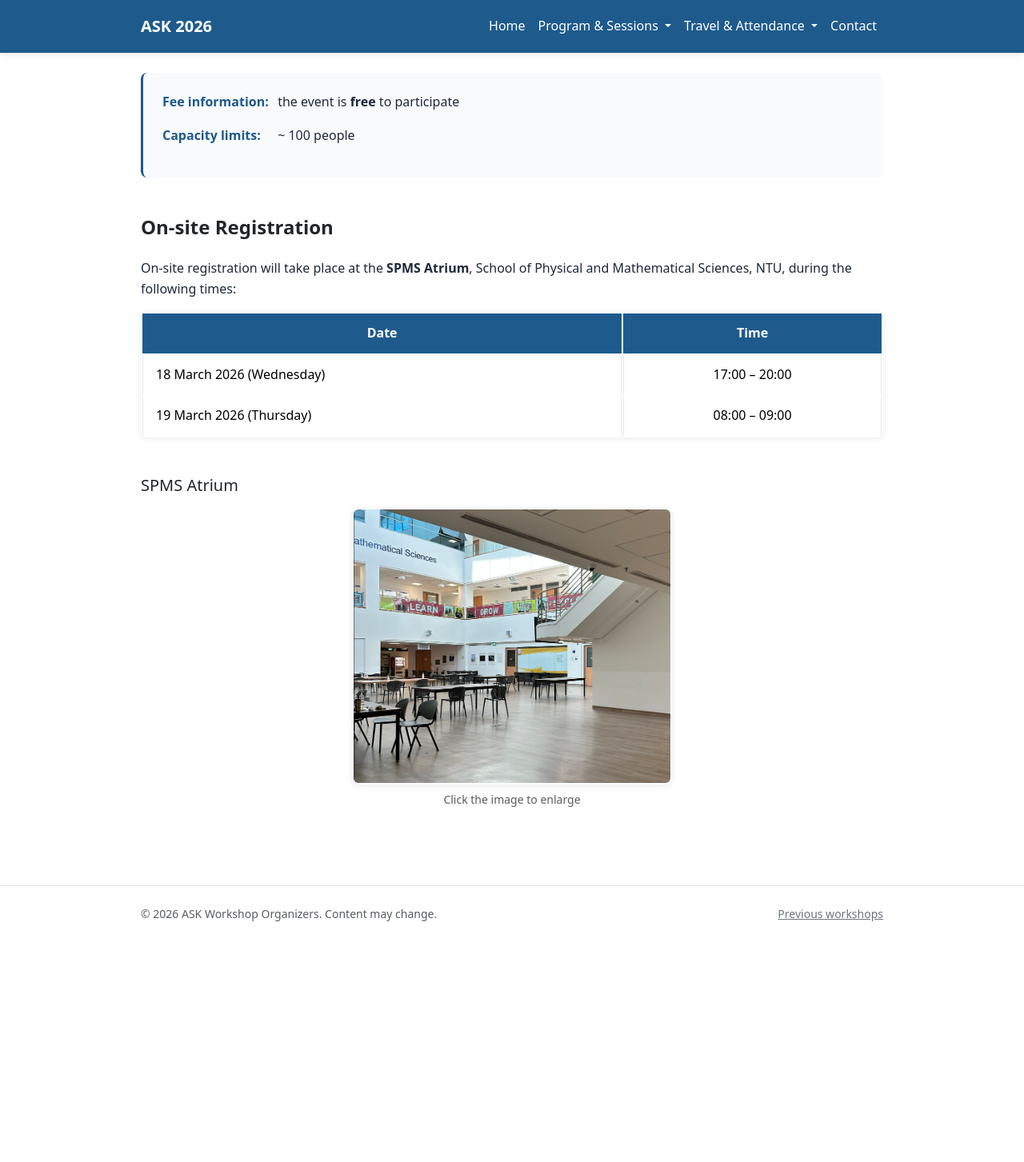
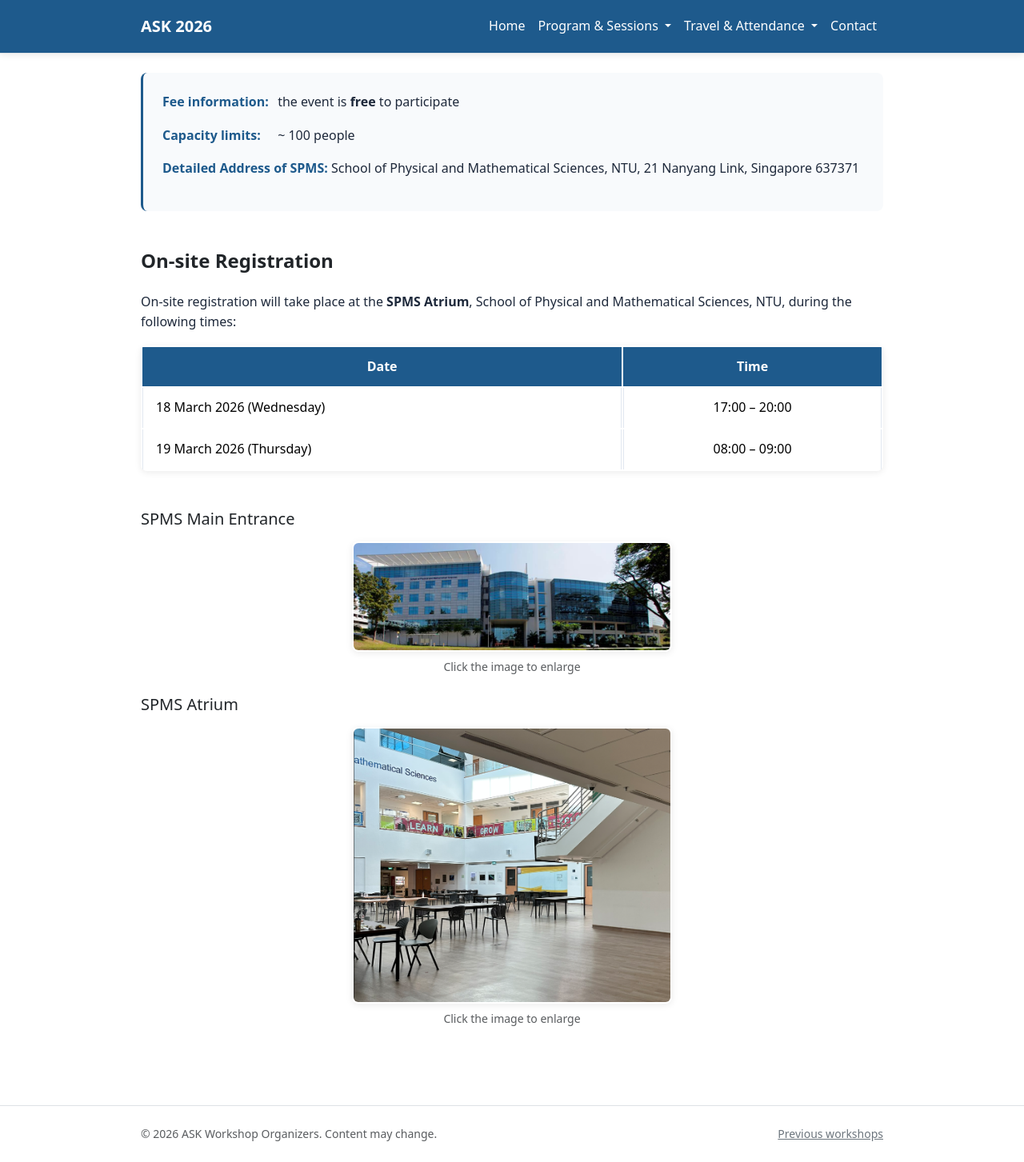
Before and after one commit to ask2026/ask2026.github.io, a Jekyll site: the page built from registration.md, in a window 1280 px wide. Shown: the whole page at 80% size. Built offline with Jekyll 4.4.1, drawn with Linux system fonts in a browser that asks for light colours; before the commit the page ends 1179 px from its top, so only the background shows below that.

Commit message:
update program.md and registration.md

```diff
--- a/registration.md
+++ b/registration.md
@@ -16,6 +16,9 @@ permalink: /registration/
     <span class="registration-info__label">Visa support information:</span><br>
     Please check back later, or contact the organizers via the <a href="{{ '/contact/' | relative_url }}">contact page</a>.
   </div> -->
+  <div class="registration-info__item mb-3">
+    <span class="registration-info__label">Detailed Address of SPMS:</span> School of Physical and Mathematical Sciences, NTU, 21 Nanyang Link, Singapore 637371
+  </div>
 </div>
 
 <!-- 现场注册标题+表格 - 优化排版 -->
@@ -41,6 +44,37 @@ permalink: /registration/
       </tr>
     </tbody>
   </table>
+</div>
+
+<!-- 图片：缩略图+点击放大模态框 -->
+<h3 class="h5 fw-medium text-dark mb-3">SPMS Main Entrance</h3>
+<div class="registration-img-container mb-4">
+  <!-- 缩略图 -->
+  <img
+    src="/assets/images/spms-main-entrance.png"
+    alt="SPMS Main Entrance, NTU"
+    class="registration-img-thumbnail"
+    data-bs-toggle="modal"
+    data-bs-target="#atriumImageModal"
+  >
+  <p class="mt-2 text-muted small text-center">Click the image to enlarge</p>
+</div>
+
+<!-- 图片放大模态框 -->
+<div class="modal fade" id="atriumImageModal" tabindex="-1" aria-labelledby="atriumImageModalLabel" aria-hidden="true">
+  <div class="modal-dialog modal-lg modal-dialog-centered">
+    <div class="modal-content rounded-8 shadow-md">
+      <div class="modal-header border-0 pb-0 px-4"> <!-- 增加水平内边距 -->
+        <button type="button" class="btn-close" data-bs-dismiss="modal" aria-label="Close"></button>
+      </div>
+      <div class="modal-body p-4"> <!-- 关键：将p-0改为p-4，给图片加内边距 -->
+        <img src="/assets/images/spms-main-entrance.png" alt="SPMS Main Entrance, NTU" class="img-fluid rounded-6"> <!-- 图片单独加圆角 -->
+      </div>
+      <div class="modal-footer border-0 pt-2 pb-3 px-4"> <!-- 同步增加水平内边距 -->
+        <span class="text-muted small">SPMS Main Entrance, NTU</span>
+      </div>
+    </div>
+  </div>
 </div>
 
 <!-- 图片：缩略图+点击放大模态框 -->
```
Also changed, not shown: groups.md (+2 -2 lines), program.md (+8 -3 lines), assets/images/spms-main-entrance.png (added).
